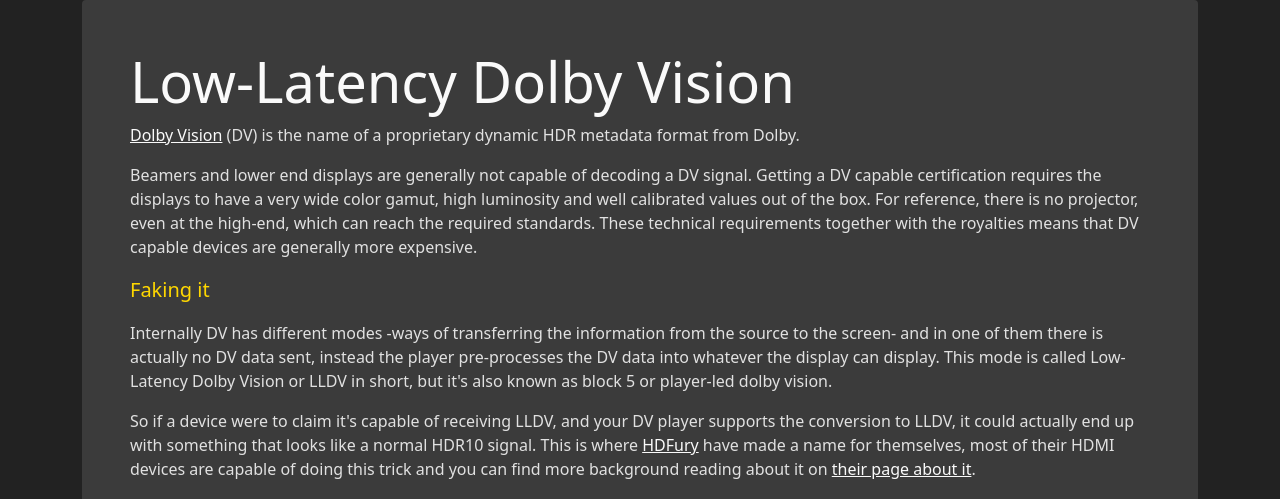
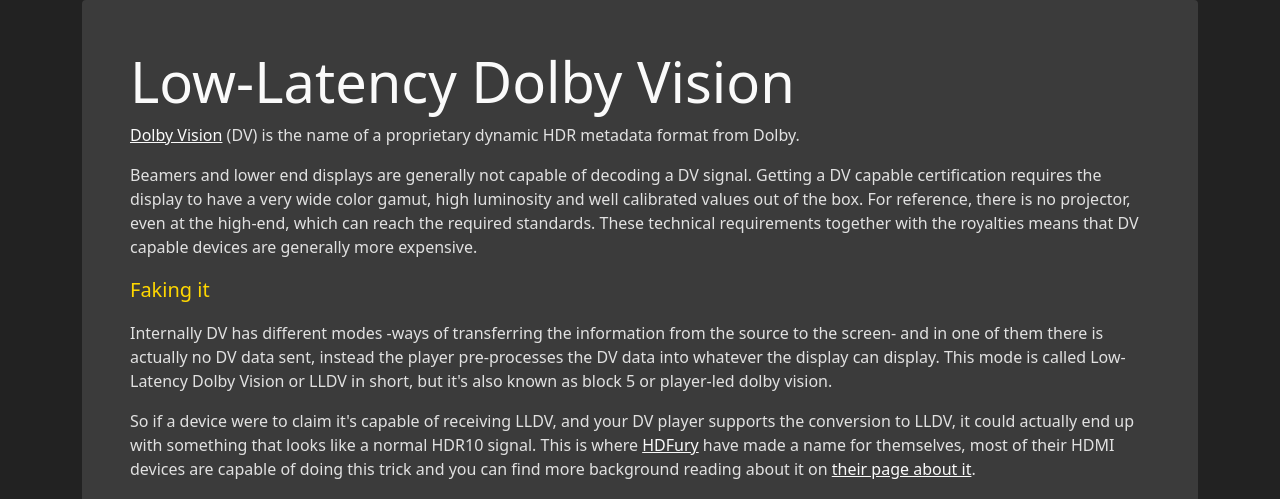
Before and after one commit to defl/videoprocessor_website, a Flask app: page /lldv in a window 1280 px wide. Shown: the part 123-622 px from the top of the page. Run offline with Flask 2, Linux system fonts and the light colour scheme; some libraries are stand-ins or nearby versions.

Commit message:
LLDV cleanups

```diff
--- a/site/templates/lldv.html
+++ b/site/templates/lldv.html
@@ -11,12 +11,12 @@
             </p>
             <p>
                 Beamers and lower end displays are generally not capable of decoding a DV signal.
-                Getting a DV capable certification requires the displays to have a very wide color gamut, high luminosity and well calibrated values out of the box.
+                Getting a DV capable certification requires the display to have a very wide color gamut, high luminosity and well calibrated values out of the box.
                 For reference, there is no projector, even at the high-end, which can reach the required standards.
                 These technical requirements together with the royalties means that DV capable devices are generally more expensive.
             </p>
 
-            <p class="lead my-3" style="color: #FED700;">Faking it</h1>
+            <p class="lead my-3" style="color: #FED700;">Faking it</p>
             <p>
                 Internally DV has different modes -ways of transferring the information from the source to the screen- and in one of them there is actually no DV data sent,
                 instead the player pre-processes the DV data into whatever the display can display.
@@ -44,7 +44,7 @@
                 Most of these effects can be mitigated by doing HDR tonemapping and color/brightness corrections with a 3DLUT; this is exactly what VideoProcessor can help with.
             </p>
 
-            <p class="lead my-3" style="color: #FED700;">VideoProcessor</h1>
+            <p class="lead my-3" style="color: #FED700;">VideoProcessor</p>
             <p>
                 Because VideoProcessor is in full control of the signal and allows modifications of it's metadata it can tell renderers what they're receiving.
                 With that the renderer can recover the image perfectly, tonemap it down even further to your display's capabilities, and if you have configured a 3DLUT the renderer will translate the DV signal to your display so that it renders as good as possible to achieve on your hardware.
```
Also changed, not shown: site/static/images/lldv/lldv_overview.png.
